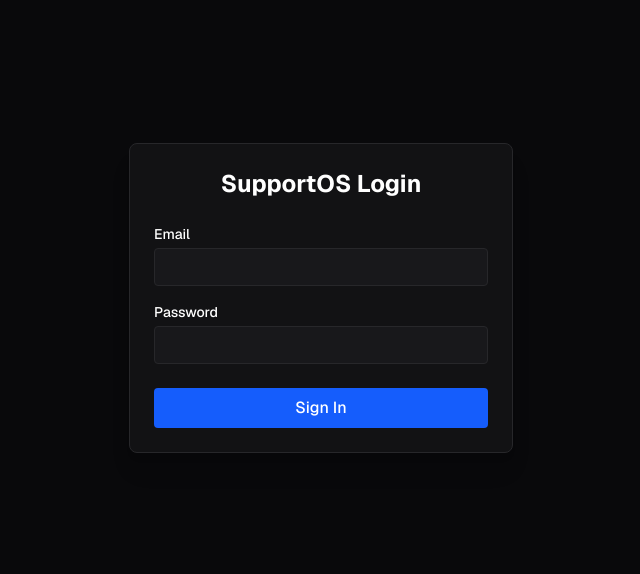
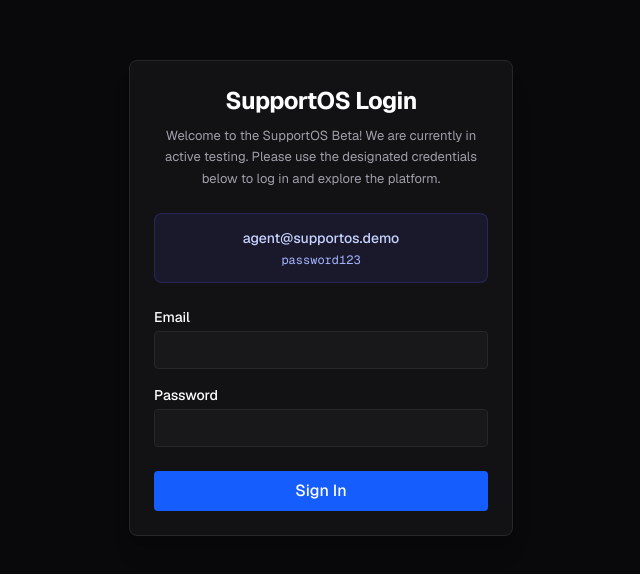
Before and after one commit to MananAsim/SaaS-Simulation, a Next.js app: page /login in a window 1280 px wide. Shown: the part 102-676 px from the top of the page, without its empty margins (319-959 px from the left). Built offline with nearby package versions, Linux system fonts and the light colour scheme.

Commit message:
feat(dashboard): add simulate ticket fix, logout button, and login beta text

```diff
--- a/src/app/login/page.tsx
+++ b/src/app/login/page.tsx
@@ -33,7 +33,16 @@ export default function LoginPage() {
         onSubmit={handleSubmit}
         className="w-full max-w-sm rounded-lg border border-zinc-800 bg-[#121214] p-6 shadow-xl"
       >
-        <h2 className="text-2xl font-bold mb-6 text-center">SupportOS Login</h2>
+        <h2 className="text-2xl font-bold mb-2 text-center text-white tracking-tight">SupportOS Login</h2>
+        <p className="text-[13px] text-zinc-400 text-center mb-6 leading-relaxed px-2">
+          Welcome to the SupportOS Beta! We are currently in active testing.
+          Please use the designated credentials below to log in and explore the platform.
+        </p>
+
+        <div className="bg-indigo-500/10 border border-indigo-500/20 rounded-lg p-3.5 mb-6 text-sm flex flex-col items-center gap-1">
+          <span className="text-indigo-200 font-medium">agent@supportos.demo</span>
+          <span className="text-indigo-300 font-mono text-xs">password123</span>
+        </div>
         {error && (
           <div className="mb-4 text-sm text-red-500 text-center">{error}</div>
         )}
--- a/src/components/KpiHeader.tsx
+++ b/src/components/KpiHeader.tsx
@@ -1,7 +1,8 @@
 'use client';
 
 import { useTicketStore } from '@/store/useTicketStore';
-import { TrendingUp, AlertOctagon, BarChart3 } from 'lucide-react';
+import { signOut } from 'next-auth/react';
+import { TrendingUp, AlertOctagon, BarChart3, LogOut } from 'lucide-react';
 import { motion } from 'framer-motion';
 import { KeyboardShortcutsModal } from '@/components/KeyboardShortcutsModal';
 
@@ -104,7 +105,14 @@ export function KpiHeader() {
       </div>
 
       {/* Actions */}
-      <div className="flex items-center gap-2 relative">
+      <div className="flex items-center gap-2 relative border-l border-border pl-4 ml-4">
+        <button
+          onClick={() => signOut({ callbackUrl: '/login' })}
+          className="flex items-center justify-center p-2 rounded-lg bg-red-500/10 hover:bg-red-500/20 outline-none transition-colors border border-red-500/20 group"
+          title="Log Out"
+        >
+          <LogOut className="w-4 h-4 text-red-500/80 group-hover:text-red-400 transition-colors" />
+        </button>
         <button
           onClick={() => document.dispatchEvent(new CustomEvent('open-analytics-modal'))}
           className="flex items-center justify-center p-2 rounded-lg bg-zinc-800/50 hover:bg-zinc-700/50 outline-none hover:text-white transition-colors border border-border group"
--- a/src/store/useTicketStore.ts
+++ b/src/store/useTicketStore.ts
@@ -152,8 +152,16 @@ export const useTicketStore = create<TicketStore>((set) => ({
           telemetry: { os: 'Ubuntu 22.04', browser: 'Chrome 123', errorCode: 'SSO_AUTH_FAILURE', featureFlags: 'okta_sso_v2', customerTier: 'Enterprise' },
           aiContext: { sentiment: 'Angry', intent: 'SSO / Auth Failure' },
         }),
-      }).catch(console.error);
-      // The SSE will dispatch addIncomingTicket, so no local state update needed
+      })
+        .then((res) => res.json())
+        .then((data) => {
+          if (data.ticket) {
+            useTicketStore.getState().addIncomingTicket(data.ticket);
+          }
+        })
+        .catch(console.error);
+      // The SSE will dispatch addIncomingTicket, but on Vercel Edge/Serverless, SSE may not broadcast properly
+      // to the same client instance. Manually triggering the state update ensures the UI updates instantly.
       return;
     }
     // Fallback (no session available): local-only optimistic insert
```
